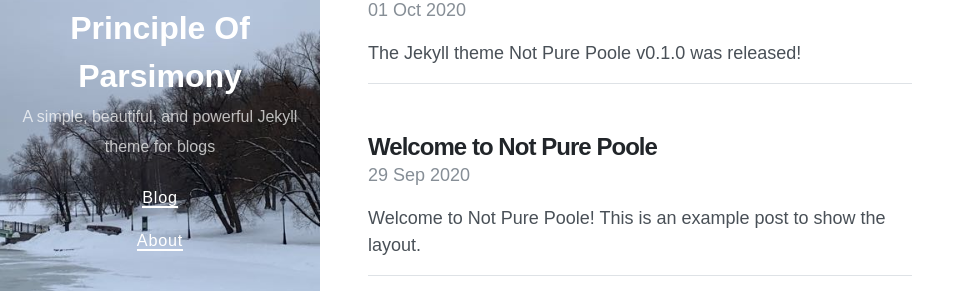
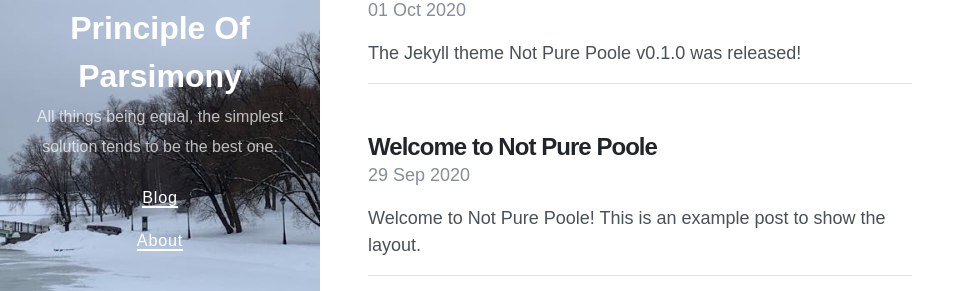
Before and after one commit to InfoSecGopNik/CTF, a Jekyll site: the page built from index.html, in a window 1280 px wide. Shown: the part 331-622 px from the top of the page, without its empty margins (0-975 px from the left). Built offline with Jekyll 4.4.1, drawn with Linux system fonts in a browser that asks for light colours; nearby versions of some CDN libraries; the list of posts is cut into pages by our own code.

Commit message:
_config.yml

```diff
--- a/_config.yml
+++ b/_config.yml
@@ -1,6 +1,6 @@
 # Setup
 title: Principle Of Parsimony
-description: A simple, beautiful, and powerful Jekyll theme for blogs
+description: All things being equal, the simplest solution tends to be the best one.
 url: https://vszhub.github.io
 avatar: /avatar.jpeg
 paginate: 5
```
